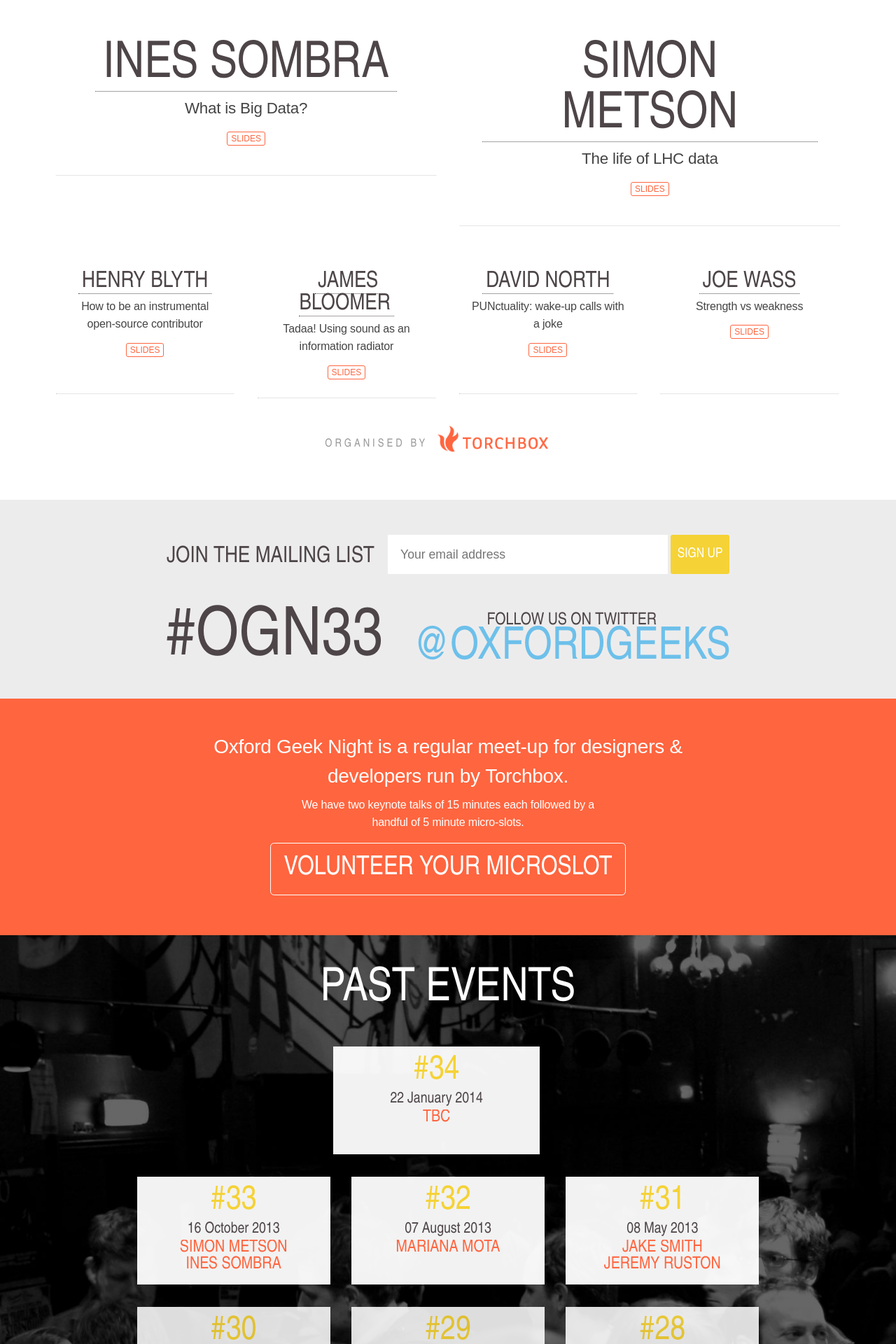
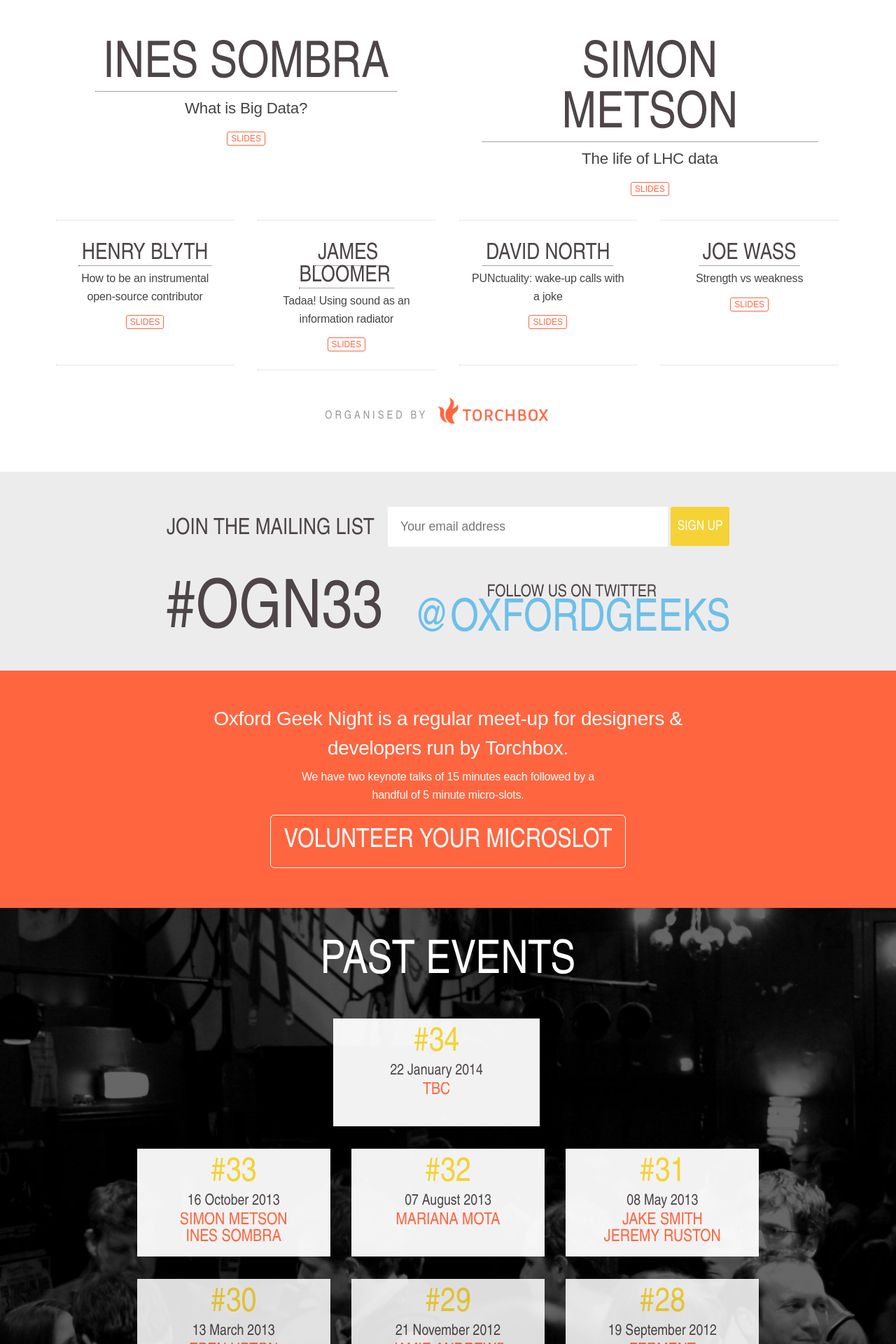
Before and after one commit to torchbox/ogn, a Jekyll site: the page built from _posts/2013-10-16-ogn33.markdown, in a window 1280 px wide. Shown: the part 641-2561 px from the top of the page at 70% size. Built offline with Jekyll 4.4.1, drawn with Linux system fonts in a browser that asks for light colours; nearby versions of some CDN libraries; Markdown is read by kramdown in place of the engine named in the settings.

Commit message:
Fixing keynote speakers CSS

```diff
--- a/assets/css/main.css
+++ b/assets/css/main.css
@@ -416,8 +416,12 @@
  */
 
 .speakers li{
+  padding: 2em;
+}
+
+.microslots li{
   border-bottom: 1px dotted #ccc;
-  padding: 2em;
+  border-top: 1px dotted #ccc;
 }
   .speakers p {
     margin:0 0 0.75em 0;
@@ -793,13 +797,14 @@
     -webkit-box-sizing: border-box;
     -moz-box-sizing: border-box;
     box-sizing: border-box;
-    margin-left: 3%;
+    margin-right: 3%;
     padding-bottom: 3em;
     position: relative;
+    height: 16em;
   }
 
-    .keynotes li:first-child {
-      margin-left: 0;
+    .keynotes li:nth-child(2n+2) {
+      margin-right: 0;
     }
 
   .microslots {
```
Lines whose indentation alone changed are shown as unchanged.
